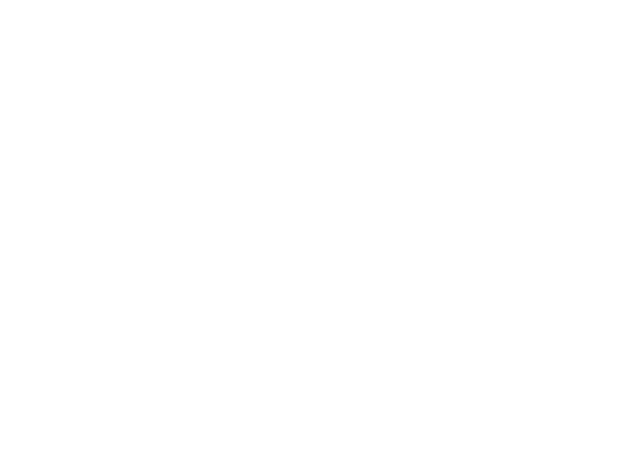
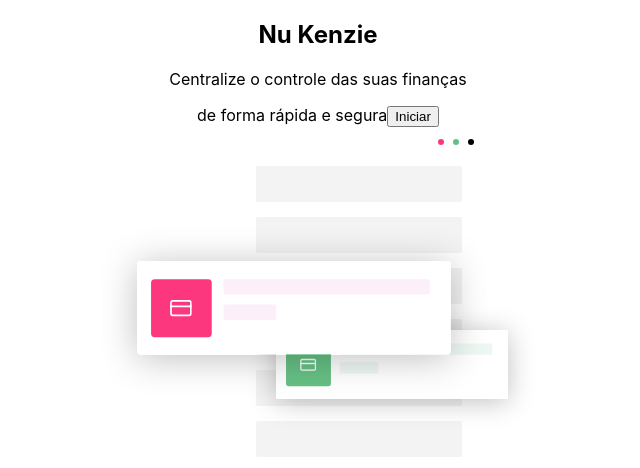
Before and after one commit to Kenzie-Academy-Brasil-Developers/react-entrega-s1-nu-kenzie-galio17, a React (Create React App) app: page / in a window 1280 px wide. Shown: the top 468 px of the page, without its empty margins (322-962 px from the left). Built offline with nearby package versions, Linux system fonts and the light colour scheme.

Commit message:
feat: add homepage component with event login

```diff
--- a/src/App.js
+++ b/src/App.js
@@ -1,7 +1,15 @@
+import { useState } from "react";
 import "./App.css";
+import Homepage from "./components/Homepage";
 
 function App() {
-  return <div className="App"></div>;
+  const [isLoggedIn, setIsLoggedIn] = useState(false);
+
+  return (
+    <div className="App">
+      <Homepage setIsLoggedIn={setIsLoggedIn} />
+    </div>
+  );
 }
 
 export default App;
--- a/src/components/Homepage/index.jsx
+++ b/src/components/Homepage/index.jsx
@@ -0,0 +1,30 @@
+import ilustration from "../../assets/img/ilustration.svg";
+
+function Homepage({ setIsLoggedIn }) {
+  function handleLogin() {
+    setIsLoggedIn(true);
+  }
+
+  return (
+    <main>
+      <section>
+        <h1>
+          <strong>Nu</strong> Kenzie
+        </h1>
+        <p>Centralize o controle das suas finanças</p>
+        <span>de forma rápida e segura</span>
+        <button onClick={handleLogin}>Iniciar</button>
+      </section>
+      <div>
+        <div>
+          <div>
+            <div></div>
+          </div>
+        </div>
+        <img src={ilustration} alt="Ilustração" />
+      </div>
+    </main>
+  );
+}
+
+export default Homepage;
```
Also changed, not shown: src/assets/img/ilustration.svg (added).
